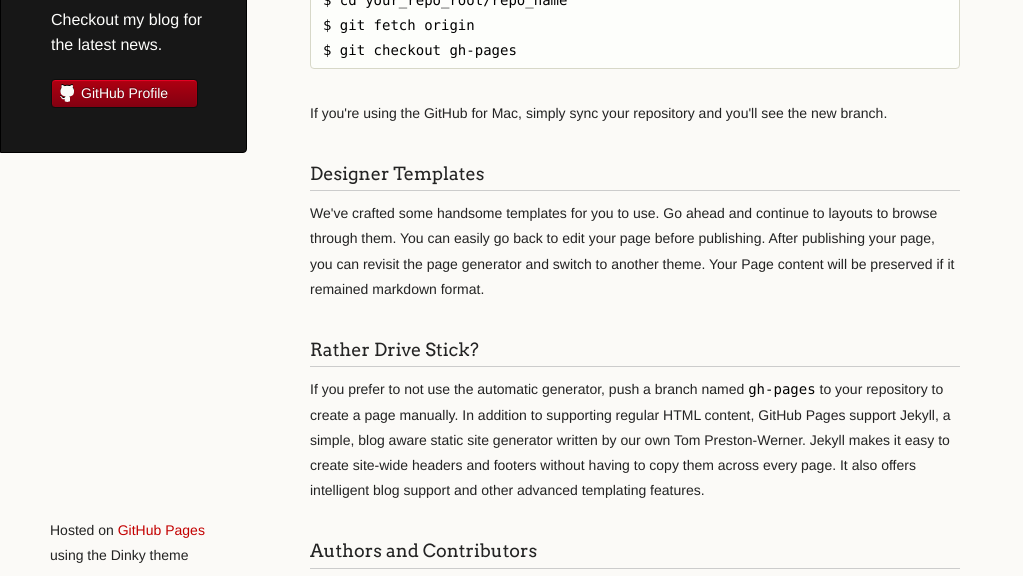
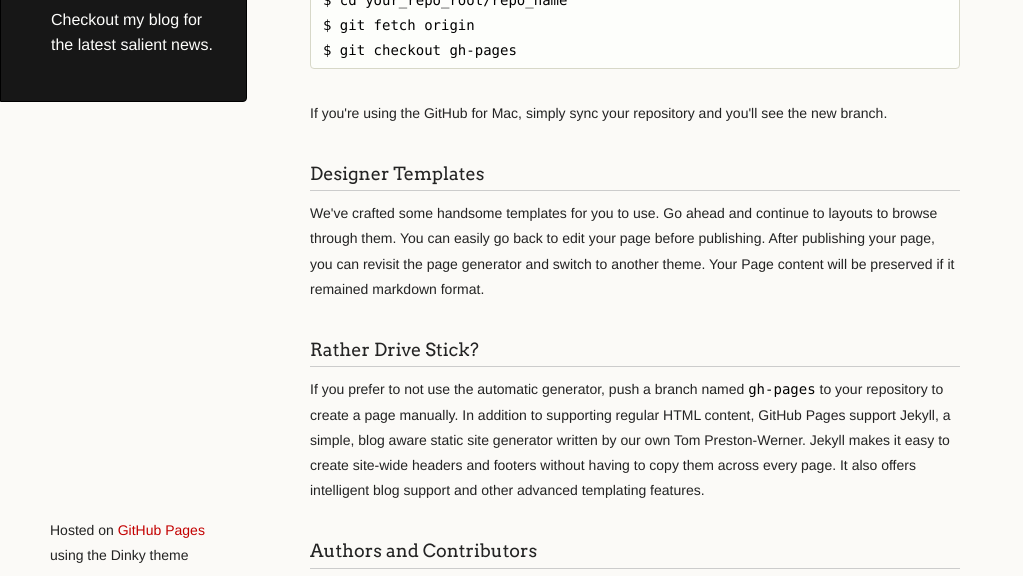
Before and after one commit to sweber6106/sweber6106.github.io, a plain HTML site: page index.html in a window 1280 px wide. Shown: the part 200-776 px from the top of the page, without its empty margins (0-1023 px from the left). Drawn offline with Linux system fonts and the light colour scheme.

Commit message:
removed download button, text cleanup

```diff
--- a/index.html
+++ b/index.html
@@ -17,14 +17,7 @@
     <div class="wrapper">
       <header>
         <h1 class="header">Github Student Blog</h1>
-        <p class="header">Checkout my blog for the latest news.</p>
-
-
-
-        <ul>
-          <li><a class="buttons github" href="https://github.com/sweber6106">GitHub Profile</a></li>
-        </ul>
-
+        <p class="header">Checkout my blog for the latest salient news.</p>
       </header>
       <section>
         <h3>
```
